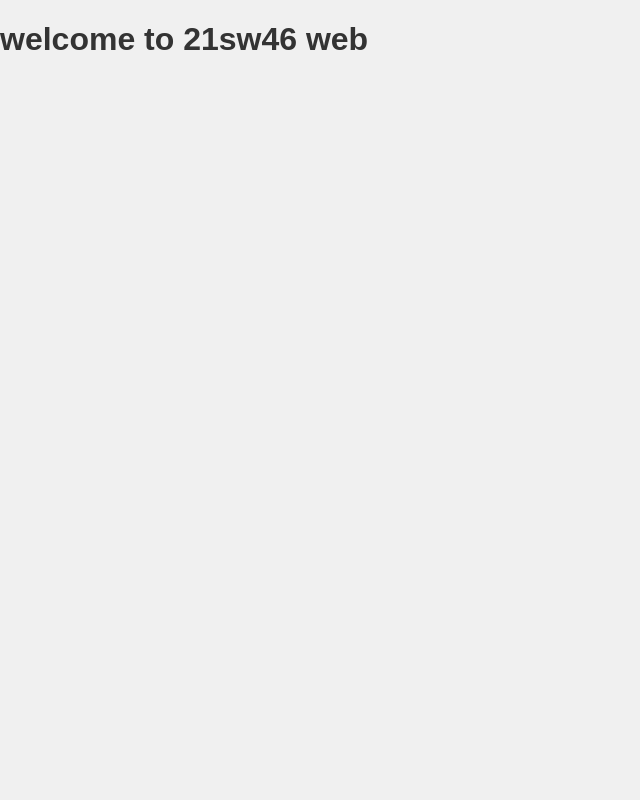
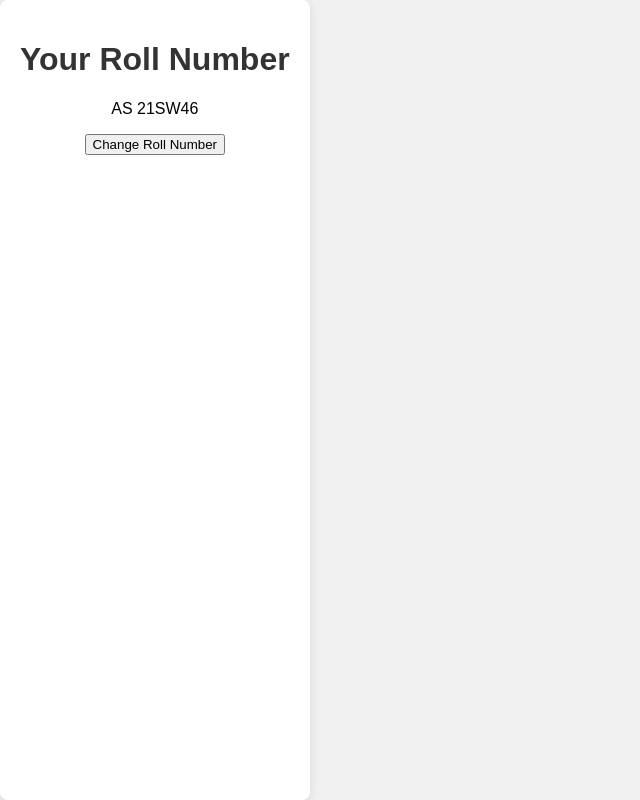
Before and after one commit to muhammadhashim535/cloudwebs, a plain HTML site: page index.html in a window 1280 px wide. Shown: the whole page, without its empty margins (0-640 px from the left). Drawn offline with Linux system fonts and the light colour scheme.

Commit message:
Update index.html

```diff
--- a/index.html
+++ b/index.html
@@ -1,10 +1,19 @@
 <!DOCTYPE html>
-<html>
-  <head>
-    <title>cloudwebs</title>
-    <link rel="stylesheet"href="style.css">
-  </head>
-  <body>
-    <h1>welcome to 21sw46 web</h1>
-  </body>
+<html lang="en">
+<head>
+    <meta charset="UTF-8">
+    <meta name="viewport" content="width=device-width, initial-scale=1.0">
+    <title>Roll Number Display</title>
+    <link rel="stylesheet" href="style.css">
+</head>
+<body>
+
+<div class="container">
+    <h1>Your Roll Number</h1>
+    <p id="roll-number">AS 21SW46</p>
+    <button id="change-roll-button">Change Roll Number</button>
+</div>
+
+<script src="index.js"></script>
+</body>
 </html>
```
